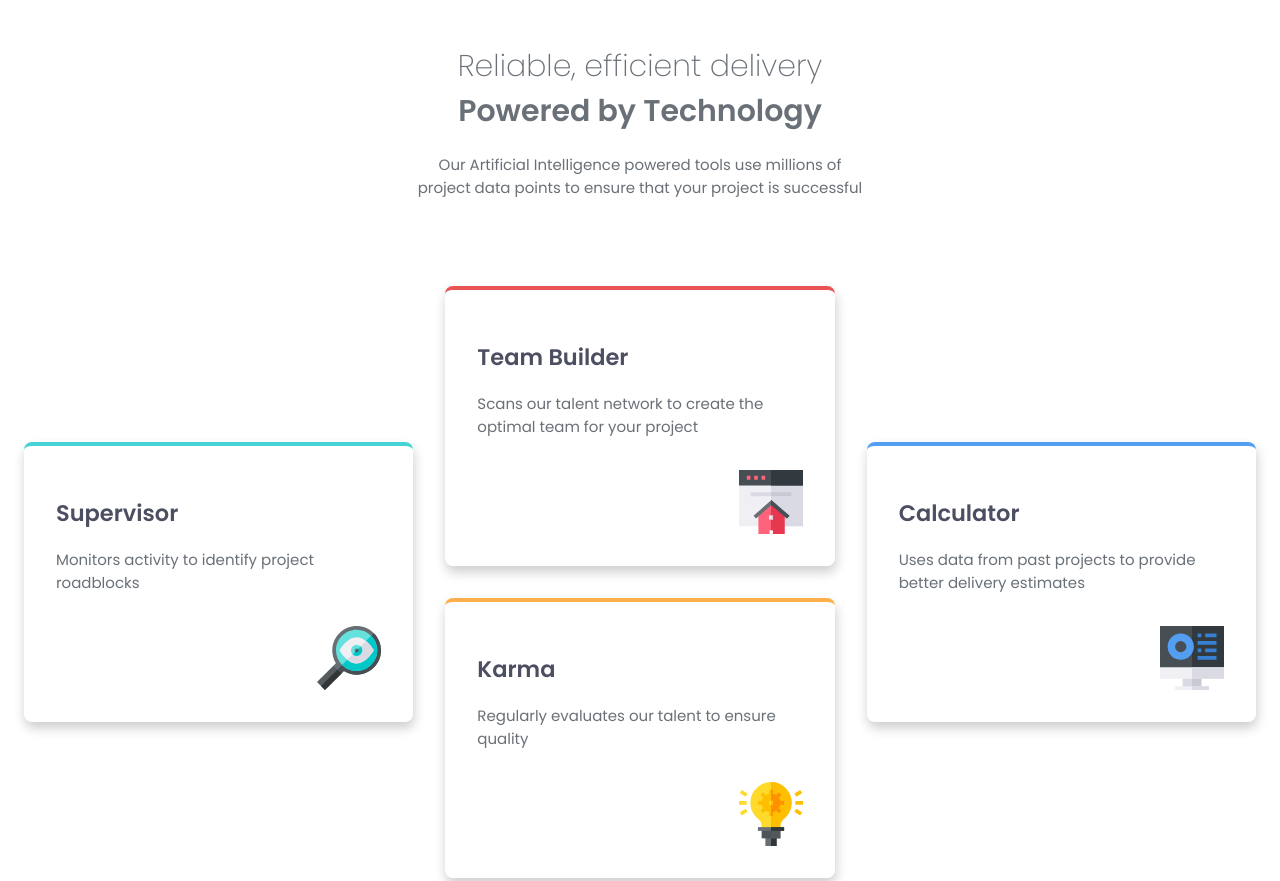
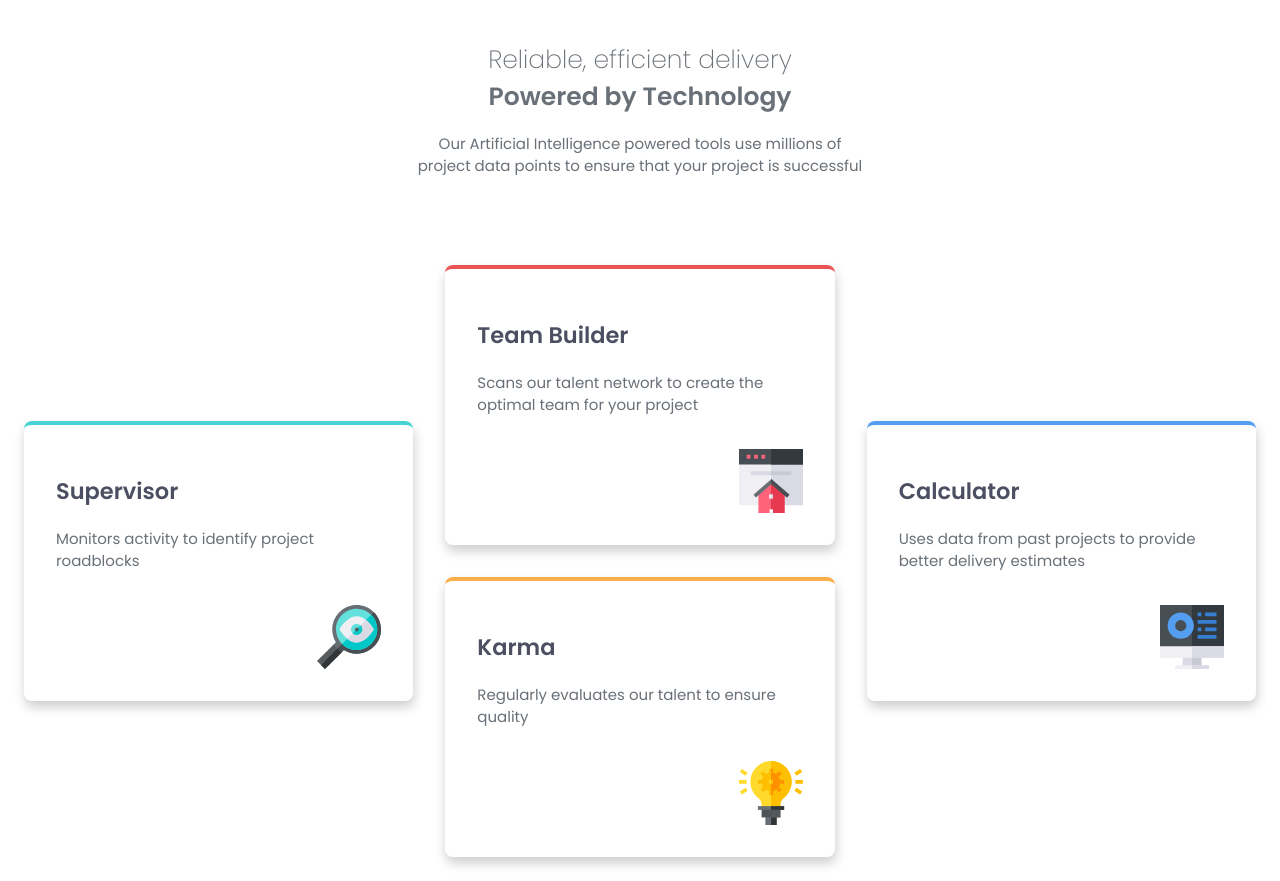
Before and after one commit to MauroGiuby/Four-card-feature-section, a plain HTML site: page index.html in a window 1280 px wide. Shown: the top 881 px of the page. Drawn offline with Linux system fonts and the light colour scheme.

Commit message:
Update style.css

```diff
--- a/style.css
+++ b/style.css
@@ -62,10 +62,11 @@ body {
 
 .title h1 {
   font-weight: var(--font-weight-light);
-  font-size: 30px;
+  font-size: 25px;
 }
 
 .title span {
+  display: block; /* forza l'andata a capo */
   font-weight: var(--font-weight-bold);
 }
 
```
